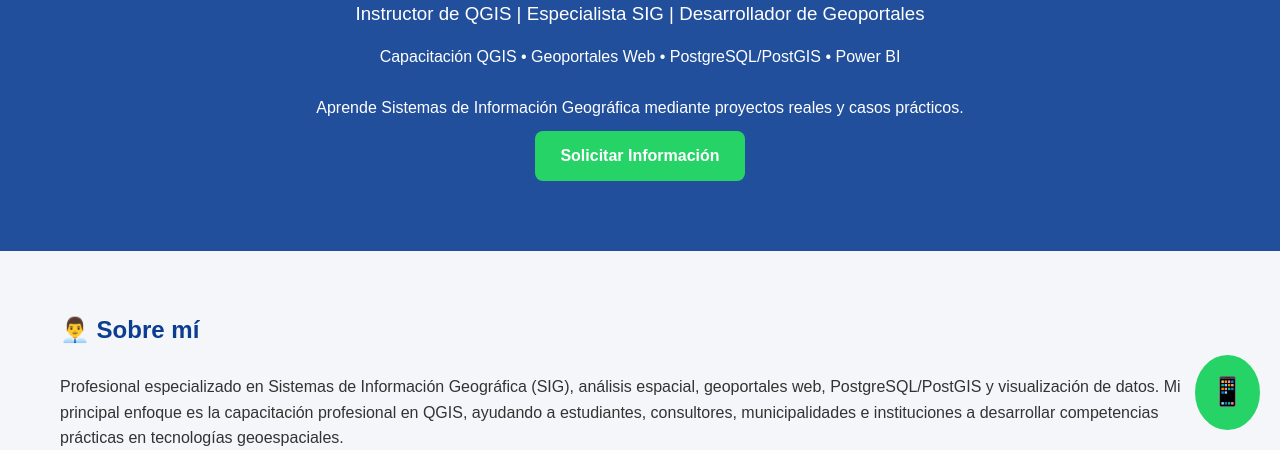
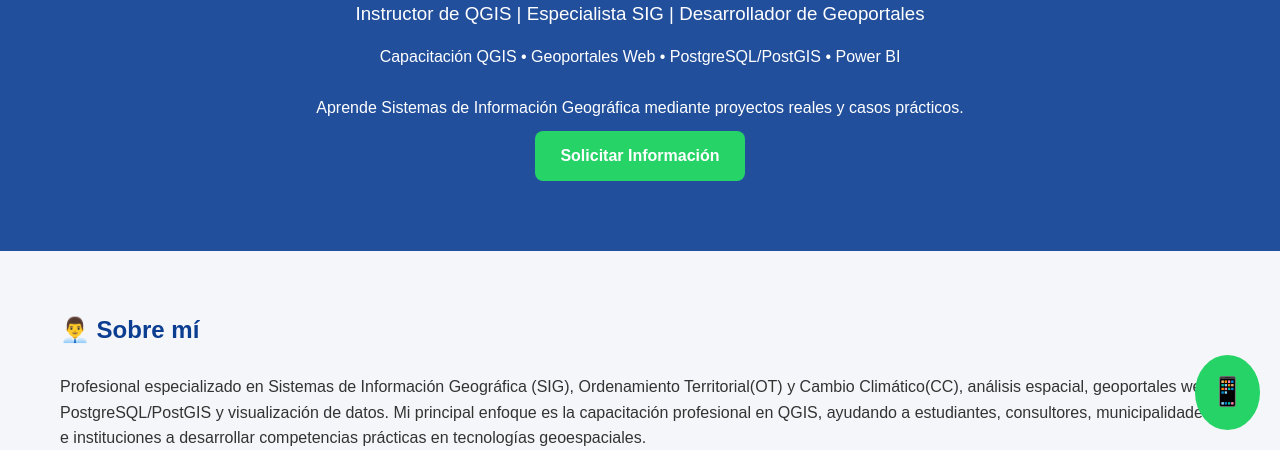
Before and after one commit to nevigo10/neemiasvillalovos, a plain HTML site: page index.html in a window 1280 px wide. Shown: the part 350-800 px from the top of the page. Drawn offline with Linux system fonts and the light colour scheme.

Commit message:
Update index.html

```diff
--- a/index.html
+++ b/index.html
@@ -177,7 +177,7 @@
 
 <p>
 
-Profesional especializado en Sistemas de Información Geográfica (SIG),
+Profesional especializado en Sistemas de Información Geográfica (SIG), Ordenamiento Territorial(OT) y Cambio Climático(CC),
 análisis espacial, geoportales web, PostgreSQL/PostGIS y visualización de datos.
 
 Mi principal enfoque es la capacitación profesional en QGIS, ayudando a estudiantes,
```
